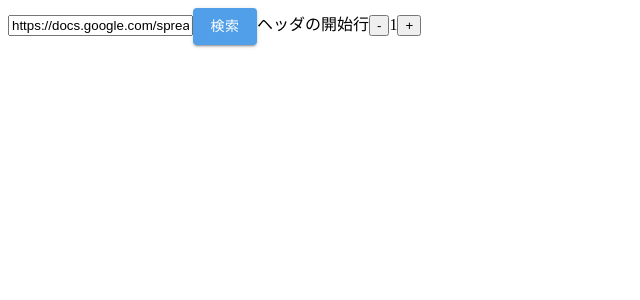
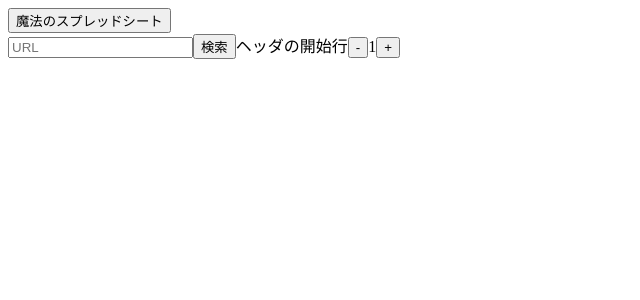
Before and after one commit to Team-Harinezumi/ssdb-frontend, a Next.js app: page / in a window 1280 px wide. Shown: the top 300 px of the page, without its empty margins (0-640 px from the left). Built offline with nearby package versions, Linux system fonts and the light colour scheme.

Commit message:
トップページと結果の表示ページを分割

```diff
--- a/src/components/SearchForm.tsx
+++ b/src/components/SearchForm.tsx
@@ -1,5 +1,5 @@
 import { NextPage } from "next";
-import { useState } from "react";
+import { useEffect, useState } from "react";
 import FilteringBox from "@/components/FilteringBox";
 import { fetchGss } from "@/api/fetch_gss";
 import { Button } from "@material-ui/core";
@@ -16,16 +16,24 @@ const useStyles = makeStyles(() => ({
   },
 }));
 
-const SearchForm: NextPage = () => {
+type Props = {
+  defaultUrl: string;
+  defaultHeaderIndex: number;
+  fixed: number;
+};
+
+const SearchForm: NextPage<Props> = ({
+  defaultUrl = "",
+  defaultHeaderIndex = 1,
+  fixed = 0,
+}) => {
   // ユーザの入力とバインド
-  const [inputUrl, setInputUrl] = useState(
-    "https://docs.google.com/spreadsheets/d/e/2PACX-1vSDSvWQNtJMW5IUsLF6FP12PNt8nSqaqw554UiNnUEYAZlWSp7PU509-M2IJ96D72gpCJznDvyied57/pubhtml"
-  );
+  const [inputUrl, setInputUrl] = useState(defaultUrl);
   // ヘッダ行のインデックス(ユーザ入力)
-  const [inputIndex, setInputIndex] = useState(1);
+  const [inputIndex, setInputIndex] = useState(defaultHeaderIndex);
   // ヘッダ行のインデックス(次のコンポーネントに渡す)
   // inputIndexと分けないとデータの表示中にボタンを触った時想定外の挙動
-  const [headerIndex, setHeaderIndex] = useState(1);
+  const [headerIndex, setHeaderIndex] = useState(defaultHeaderIndex);
   // SSの整形前のデータ
   const [sheet, setSheet] = useState<string[][]>([]);
 
@@ -55,7 +63,16 @@ const SearchForm: NextPage = () => {
     setHeaderIndex(inputIndex);
   };
 
+  // トップページから入力されて飛んできた時に検索を走らせる
+  useEffect(() => {
+    handleSearch();
+  }, []);
+
   return (
+    <>
+      {fixed ? (
+        <></>
+      ) : (
         <>
           <input
             type="text"
@@ -74,6 +91,8 @@ const SearchForm: NextPage = () => {
           <button onClick={handleDecrement}>-</button>
           {inputIndex}
           <button onClick={handleIncrement}>+</button>
+        </>
+      )}
       <FilteringBox rawData={sheet} headerIndex={headerIndex} />
     </>
   );
--- /dev/null
+++ b/src/components/TopPage.tsx
@@ -0,0 +1,72 @@
+import { NextPage } from "next";
+import { useRouter } from "next/router";
+import { useState } from "react";
+
+const TopPage: NextPage = () => {
+  // URLをユーザの入力とバインド
+  const [inputUrl, setInputUrl] = useState("");
+  // ヘッダ行のインデックス(ユーザ入力)
+  const [inputIndex, setInputIndex] = useState(1);
+
+  // ユーザのURLの入力を取得
+  const handleChange = (event: React.ChangeEvent<{ value: unknown }>) => {
+    setInputUrl(event.target.value as string);
+  };
+  // インデックスを1増やす
+  const handleIncrement = () => {
+    setInputIndex((inputIndex) => inputIndex + 1);
+  };
+  // インデックスを1減らす
+  const handleDecrement = () => {
+    if (inputIndex === 1) return;
+    setInputIndex((inputIndex) => inputIndex - 1);
+  };
+
+  // ページを遷移、検索開始、fixedが1だったらヘッダ行調整用のバーを表示しない
+  const router = useRouter();
+  const pushQuery = (url: string, index: number, fixed: number) => {
+    router.push({
+      pathname: "/search",
+      query: {
+        url: url,
+        index: index,
+        fixed: fixed,
+      },
+    });
+  };
+  // ユーザからの入力でページを遷移
+  const startSearch = () => {
+    pushQuery(inputUrl, inputIndex, 0);
+  };
+  // 魔法のスプレッドシート(エンジニア)用
+  const gotoMagicSpreadSheet = () => {
+    pushQuery(
+      "https://docs.google.com/spreadsheets/d/e/2PACX-1vSDSvWQNtJMW5IUsLF6FP12PNt8nSqaqw554UiNnUEYAZlWSp7PU509-M2IJ96D72gpCJznDvyied57/pubhtml",
+      2,
+      1
+    );
+  };
+
+  return (
+    <>
+      <div>
+        <button onClick={gotoMagicSpreadSheet}>魔法のスプレッドシート</button>
+      </div>
+      <div>
+        <input
+          type="text"
+          placeholder="URL"
+          value={inputUrl}
+          onChange={handleChange}
+        />
+        <button onClick={startSearch}>検索</button>
+        ヘッダの開始行
+        <button onClick={handleDecrement}>-</button>
+        {inputIndex}
+        <button onClick={handleIncrement}>+</button>
+      </div>
+    </>
+  );
+};
+
+export default TopPage;
--- a/src/pages/index.tsx
+++ b/src/pages/index.tsx
@@ -1,6 +1,6 @@
 import { NextPage } from "next";
-import SearchForm from "@/components/SearchForm";
+import TopPage from "@/components/TopPage";
 
-const IndexPage: NextPage = () => (<SearchForm />);
+const IndexPage: NextPage = () => <TopPage />;
 
-export default IndexPage
+export default IndexPage;
```
Also changed, not shown: src/pages/search.tsx (added, +16 -0 lines). Lines whose indentation alone changed are shown as unchanged.
